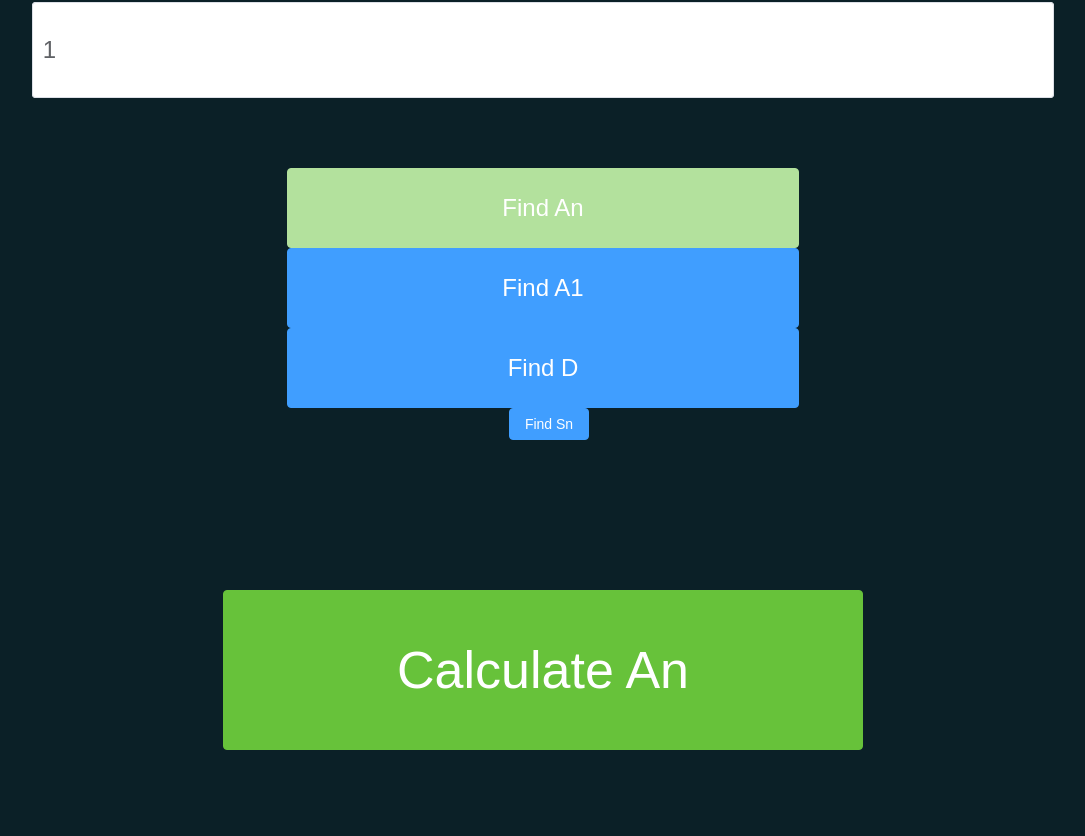
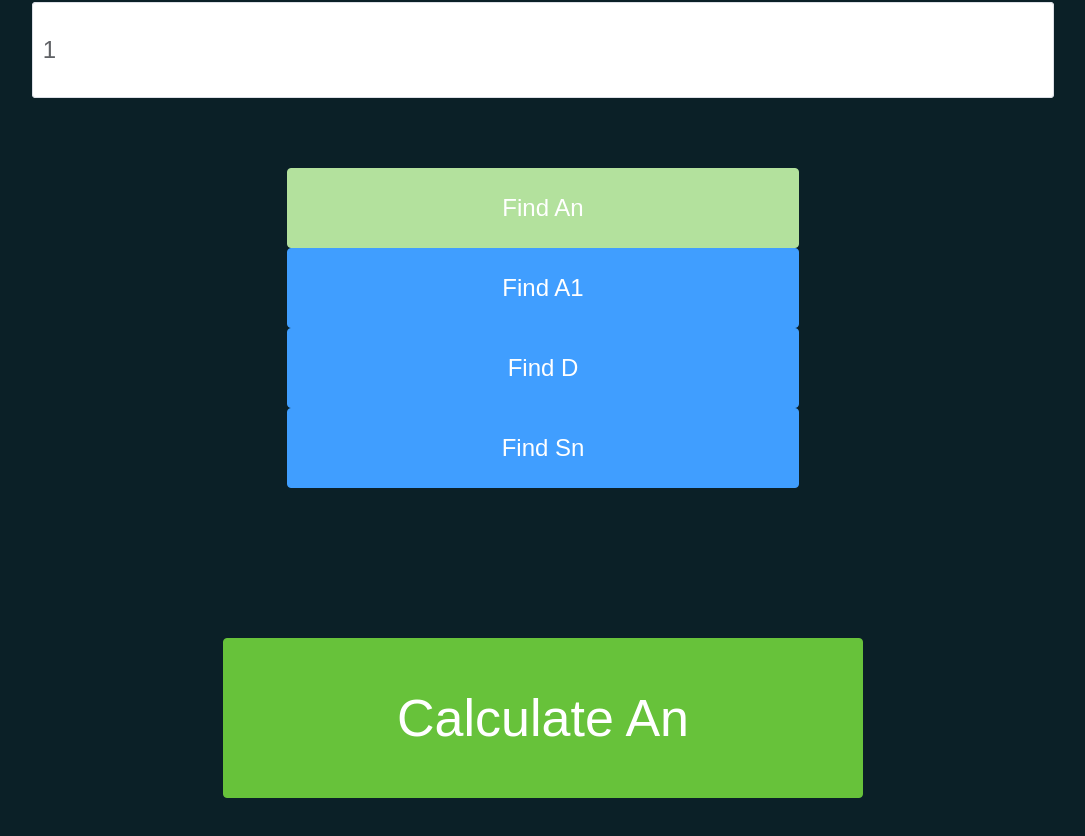
Before and after one commit to GIORGIPUNK123/Math-Solve, a Vue app: page /#/Arithmetic-Proggresion in a window 1280 px wide. Shown: the part 906-1742 px from the top of the page, without its empty margins (97-1182 px from the left). Built offline with nearby package versions, Linux system fonts and the light colour scheme.

Commit message:
changed classname

```diff
--- a/src/components/ArithmeticProggresion.vue
+++ b/src/components/ArithmeticProggresion.vue
@@ -120,7 +120,7 @@ const sn = ref(1);
         >
         <el-button
           v-if="!isDisabled[3]"
-          class="checkbox-button"
+          class="progression-button"
           :disabled="isDisabled[3]"
           type="primary"
           @click="
```
Also changed, not shown: 2 other files (tests, documents, lock files or other folders).
